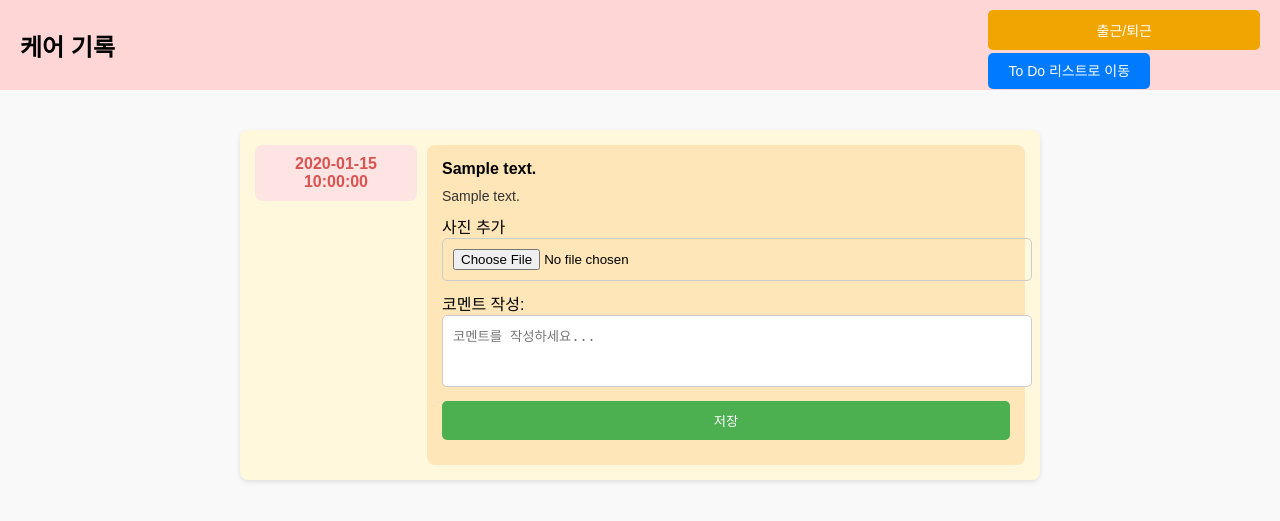
After one commit to yaryudi/ISC_repository, a Python web app: template jwANDsim/flask/templates/care_record.html in a window 1280 px wide. The commit adds this page. Shown: the top 521 px of the page. Run offline with Jinja, Linux system fonts and the light colour scheme; the template is opened without the code that fills it: most values are stand-ins (such as "Sample title", 1, 10 or a date in 2020).

Commit message:
케어 기록 페이지 추가
+페이지간 연결 버튼 추가

```diff
--- /dev/null
+++ b/jwANDsim/flask/templates/care_record.html
@@ -0,0 +1,201 @@
+<!DOCTYPE html>
+<html lang="en">
+<head>
+    <meta charset="UTF-8">
+    <meta name="viewport" content="width=device-width, initial-scale=1.0">
+    <title>케어 기록</title>
+    <style>
+        body {
+            font-family: Arial, sans-serif;
+            margin: 0;
+            padding: 0;
+            background-color: #f9f9f9;
+        }
+
+        header {
+            display: flex;
+            justify-content: space-between;
+            align-items: center;
+            padding: 10px 20px;
+            background-color: #ffd6d6;
+        }
+
+        header h1 {
+            font-size: 24px;
+            margin: 0;
+        }
+
+        /* 출근/퇴근 버튼 스타일 */
+        .attendance-btn {
+            background-color: #f0a500; /* 주황색 */
+            color: white;
+            padding: 10px 20px;
+            border: none;
+            border-radius: 5px;
+            font-size: 14px;
+            cursor: pointer;
+            margin-right: 10px;
+        }
+
+        .attendance-btn:hover {
+            background-color: #d88a00; /* 어두운 주황색 */
+        }
+
+        /* 기존 버튼 스타일 */
+        .navigate-btn {
+            background-color: #007bff;
+            color: white;
+            padding: 10px 20px;
+            border: none;
+            border-radius: 5px;
+            text-align: center;
+            text-decoration: none;
+            font-size: 14px;
+            cursor: pointer;
+        }
+
+        .navigate-btn:hover {
+            background-color: #0056b3;
+        }
+
+        /* 전체 컨테이너 스타일 */
+        .care-container {
+            max-width: 800px;
+            margin: 20px auto;
+            padding: 20px;
+        }
+
+        .care-item {
+            margin-bottom: 20px;
+            display: flex;
+            align-items: flex-start;
+            gap: 10px;
+            background-color: #fff8dc;
+            padding: 15px;
+            border-radius: 8px;
+            box-shadow: 0px 2px 5px rgba(0, 0, 0, 0.1);
+        }
+
+        .care-time {
+            font-weight: bold;
+            color: #d9534f;
+            text-align: center;
+            background-color: #ffe4e4;
+            padding: 10px;
+            border-radius: 8px;
+            flex: 1;
+        }
+
+        .care-details {
+            flex: 4;
+            background-color: #ffe6b8;
+            padding: 15px;
+            border-radius: 8px;
+        }
+
+        .care-title {
+            font-weight: bold;
+            font-size: 16px;
+            margin-bottom: 10px;
+        }
+
+        .care-photo img {
+            max-width: 100%;
+            height: auto;
+            border-radius: 8px;
+            margin-bottom: 10px;
+        }
+
+        .care-comment {
+            font-size: 14px;
+            color: #333;
+            margin-bottom: 10px;
+        }
+
+        .care-actions {
+            display: flex;
+            gap: 10px;
+            margin-top: 10px;
+        }
+
+        .care-actions form {
+            flex: 1;
+        }
+
+        form input[type="file"],
+        form textarea,
+        form button {
+            width: 100%;
+            margin-bottom: 10px;
+            padding: 10px;
+            border-radius: 5px;
+            border: 1px solid #ccc;
+        }
+
+        form textarea {
+            resize: none;
+            height: 50px;
+        }
+
+        form button {
+            background-color: #4caf50;
+            color: white;
+            border: none;
+            cursor: pointer;
+        }
+
+        form button:hover {
+            background-color: #45a049;
+        }
+    </style>
+</head>
+<body>
+    <header>
+        <h1>케어 기록</h1>
+        <div class="button-group">
+            <form action="/care/attendance" method="POST" style="display: inline;">
+                <button type="submit" class="attendance-btn">출근/퇴근</button>
+            </form>
+            <a href="/todo" class="navigate-btn">To Do 리스트로 이동</a>
+        </div>
+    </header>
+    <div class="care-container">
+        {% for care in cares %}
+        <div class="care-item">
+            <!-- 시간 표시 -->
+            <div class="care-time">{{ care.time }}</div>
+            <!-- 세부 내용 -->
+            <div class="care-details">
+                <div class="care-title">{{ care.content }}</div>
+
+                <!-- 사진 및 코멘트 표시: 출근/퇴근 항목은 제외 -->
+                {% if care.content != "출근" and care.content != "퇴근" %}
+                    <!-- 사진 표시 -->
+                    {% if care.photo %}
+                    <div class="care-photo">
+                        <img src="{{ url_for('static', filename=care.photo) }}" alt="첨부된 사진">
+                    </div>
+                    {% endif %}
+
+                    <!-- 코멘트 표시 -->
+                    {% if care.comment %}
+                    <div class="care-comment">{{ care.comment }}</div>
+                    {% endif %}
+
+                    <!-- 수정 버튼 -->
+                    <form action="/care/update/{{ care._id }}" method="POST" enctype="multipart/form-data">
+                        <label for="photo-{{ care._id }}">사진 추가</label>
+                        <input type="file" name="photo" id="photo-{{ care._id }}">
+
+                        <label for="comment-{{ care._id }}">코멘트 작성:</label>
+                        <textarea name="comment" id="comment-{{ care._id }}" placeholder="코멘트를 작성하세요..."></textarea>
+
+                        <button type="submit">저장</button>
+                    </form>
+                {% endif %}
+            </div>
+        </div>
+        {% endfor %}
+    </div>
+</body>
+</html>
--- a/jwANDsim/flask/templates/todo2.html
+++ b/jwANDsim/flask/templates/todo2.html
@@ -127,6 +127,7 @@
         <h1>To Do 리스트 작성</h1>
         <!-- 이력서 페이지로 이동 버튼 -->
         <a href="/resume" class="navigate-btn">이력서 페이지로 이동</a>
+        <a href="/care_record" class="navigate-btn">케어 기록 페이지로 이동</a>
     </header>
     <div class="todo-container">
         <ul>
```
Also changed, not shown: jwANDsim/flask/jw_test.py (+47 -0 lines), 1 other file.
